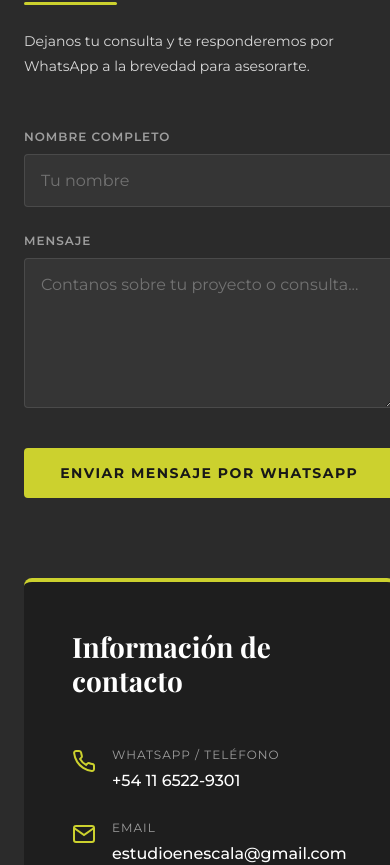
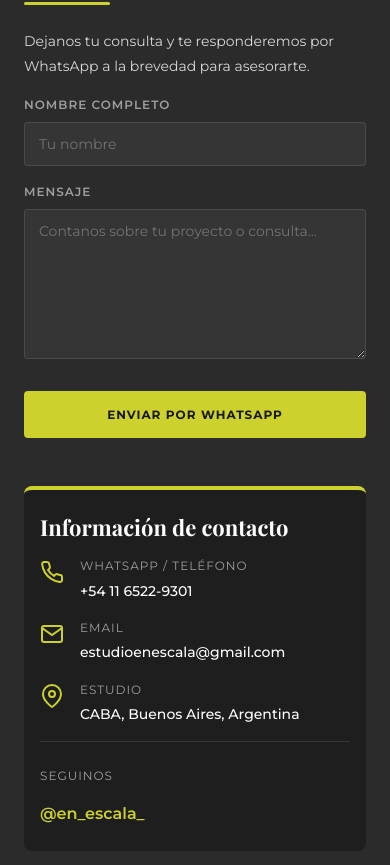
Before and after one commit to NehuenGalli/EnEscala, a React (Vite) app: page / in a window 390 px wide. Shown: the part 5959-6824 px from the top of the page. Built offline with nearby package versions, Linux system fonts and the light colour scheme.

Commit message:
fix(contact): corregir responsive en mobile para evitar overflow de boton y tarjeta de contacto

```diff
--- a/src/components/Contact/Contact.css
+++ b/src/components/Contact/Contact.css
@@ -172,12 +172,59 @@ a.contact-info-value:hover {
 }
 
 @media (max-width: 640px) {
+  .contact-sec {
+    overflow-x: hidden;
+  }
+
+  .contact-sec__inner {
+    gap: var(--space-xl);
+  }
+
+  .contact-form {
+    margin-top: var(--space-md);
+    gap: var(--space-md);
+  }
+
   .contact-form__row {
     grid-template-columns: 1fr;
   }
 
+  .contact-form__input {
+    padding: 12px 14px;
+    font-size: var(--fs-sm);
+  }
+
   .contact-form__submit {
     width: 100%;
+    max-width: 100%;
+    box-sizing: border-box;
     justify-content: center;
+    padding: 14px 16px;
+    font-size: var(--fs-xs);
+    letter-spacing: 1px;
+    white-space: normal;
+    text-align: center;
+    word-break: break-word;
+  }
+
+  .contact-info-card {
+    padding: var(--space-lg) var(--space-md);
+    box-sizing: border-box;
+    width: 100%;
+  }
+
+  .contact-info-card__title {
+    font-size: var(--fs-lg);
+    margin-bottom: var(--space-md);
+  }
+
+  .contact-info-list {
+    gap: var(--space-md);
+    margin-bottom: var(--space-md);
+  }
+
+  .contact-info-value {
+    font-size: var(--fs-sm);
+    word-break: break-word;
   }
 }
--- a/src/components/Contact/Contact.jsx
+++ b/src/components/Contact/Contact.jsx
@@ -71,7 +71,7 @@ export default function Contact() {
               </div>
 
               <button type="submit" className="btn btn-primary contact-form__submit">
-                Enviar mensaje por WhatsApp
+                Enviar por WhatsApp
               </button>
             </form>
           </div>
```
